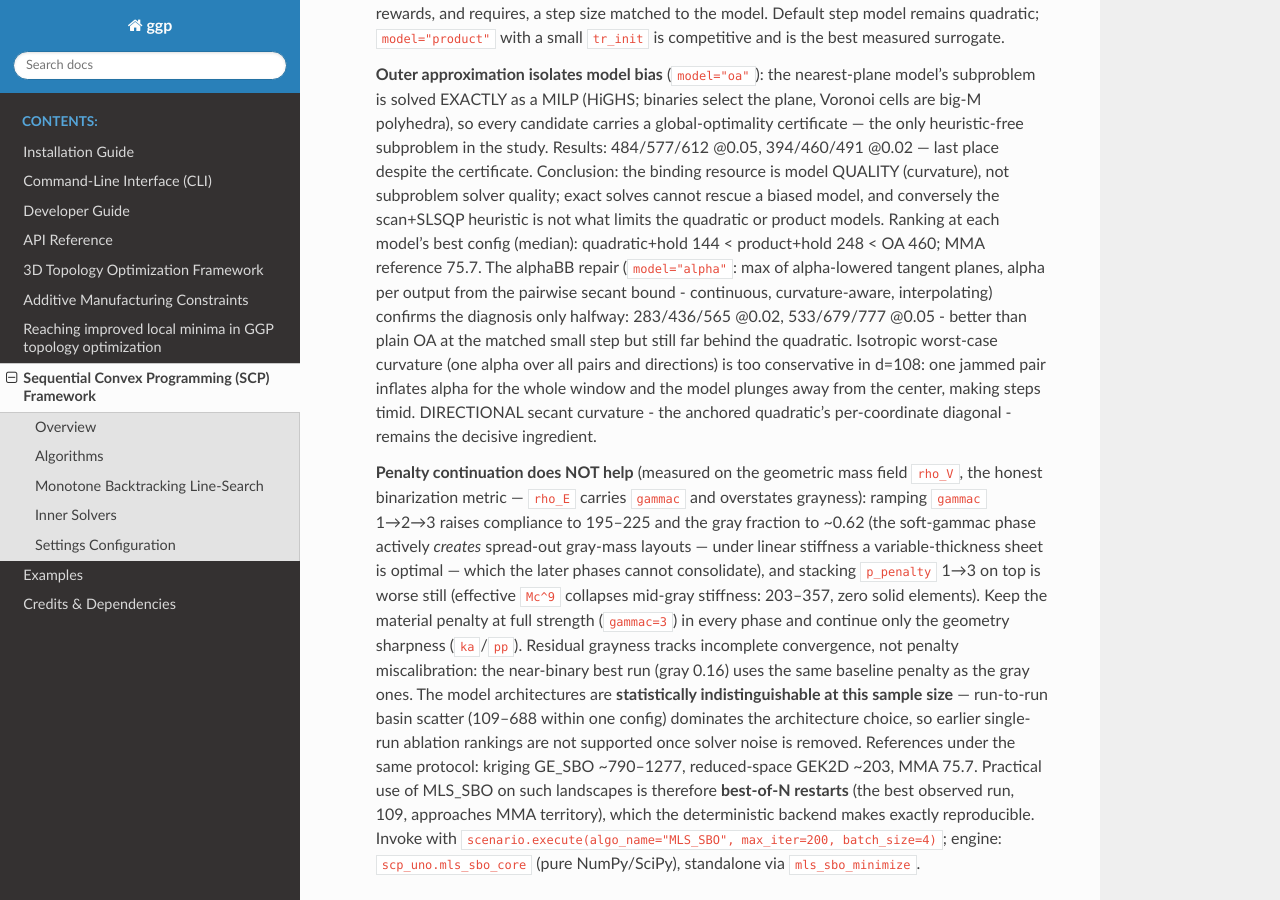
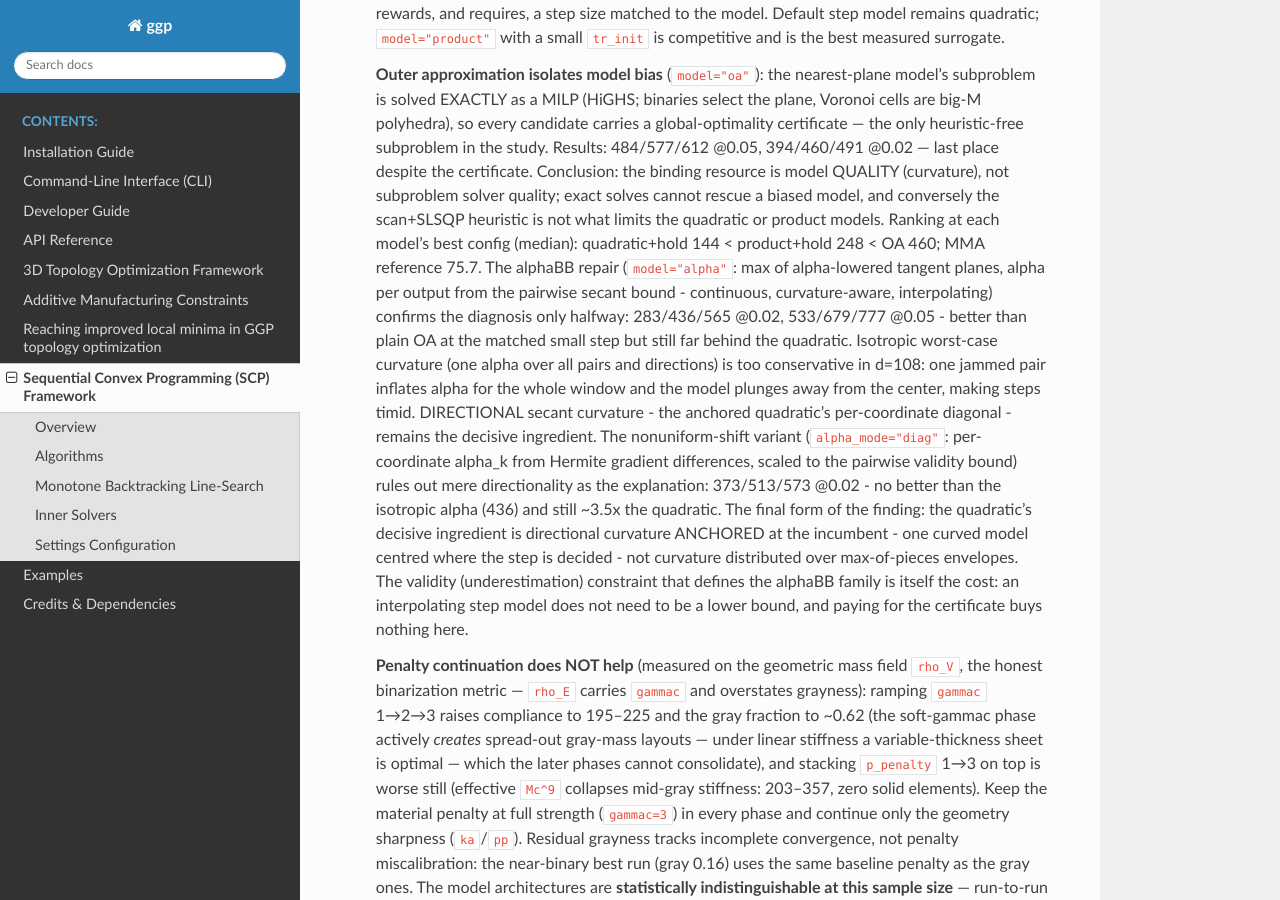
Before and after one commit to SimoneConiglio/generalized_geometry_projection, a Sphinx documentation site: the page built from docs/scp_uno_guide.rst, in a window 1280 px wide and 900 px high, scrolled down 3979 px. Built offline with Sphinx 7.4.7 and the Read the Docs theme 3.1.0, drawn with Linux system fonts in a browser that asks for light colours.

Commit message:
Docs: diagonal alphaBB rules out directionality alone - anchoring decides
Co-Authored-By: Claude Fable 5 <noreply@anthropic.com>
Claude-Session: https://claude.ai/code/session_01CG7waKSaRC4EUnPzca3QFu

```diff
--- a/docs/scp_uno_guide.rst
+++ b/docs/scp_uno_guide.rst
@@ -224,6 +224,17 @@ The framework provides seven major algorithms:
    window and the model plunges away from the center, making steps
    timid. DIRECTIONAL secant curvature - the anchored quadratic's
    per-coordinate diagonal - remains the decisive ingredient.
+   The nonuniform-shift variant (``alpha_mode="diag"``: per-coordinate
+   alpha_k from Hermite gradient differences, scaled to the pairwise
+   validity bound) rules out mere directionality as the explanation:
+   373/513/573 @0.02 - no better than the isotropic alpha (436) and
+   still ~3.5x the quadratic. The final form of the finding: the
+   quadratic's decisive ingredient is directional curvature ANCHORED at
+   the incumbent - one curved model centred where the step is decided -
+   not curvature distributed over max-of-pieces envelopes. The validity
+   (underestimation) constraint that defines the alphaBB family is
+   itself the cost: an interpolating step model does not need to be a
+   lower bound, and paying for the certificate buys nothing here.
 
    **Penalty continuation does NOT help** (measured on the geometric mass
    field ``rho_V``, the honest binarization metric — ``rho_E`` carries
```
